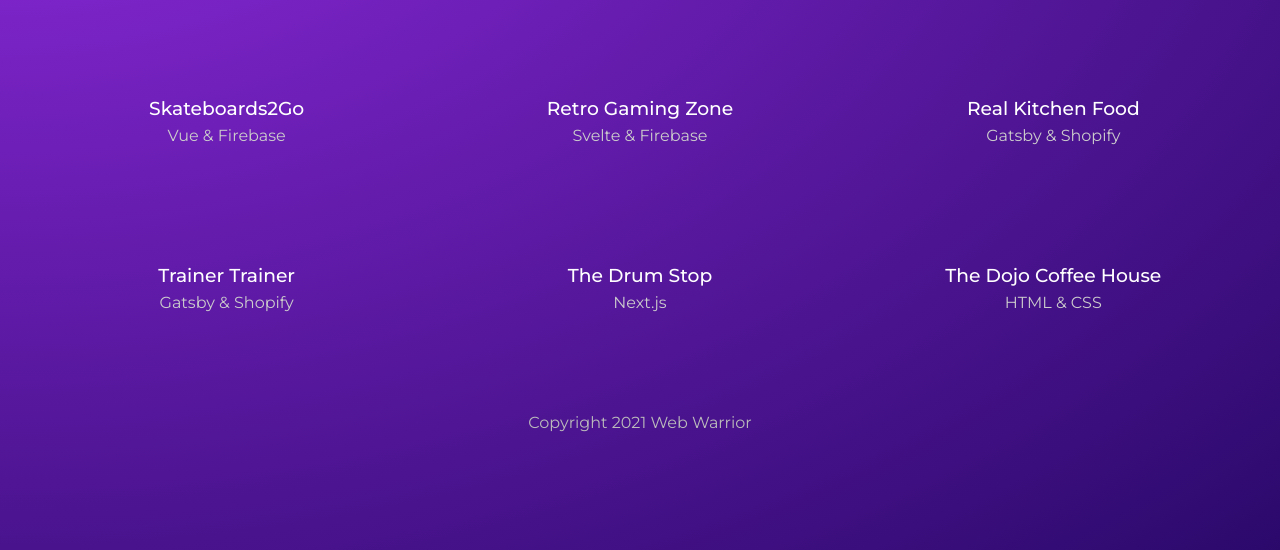
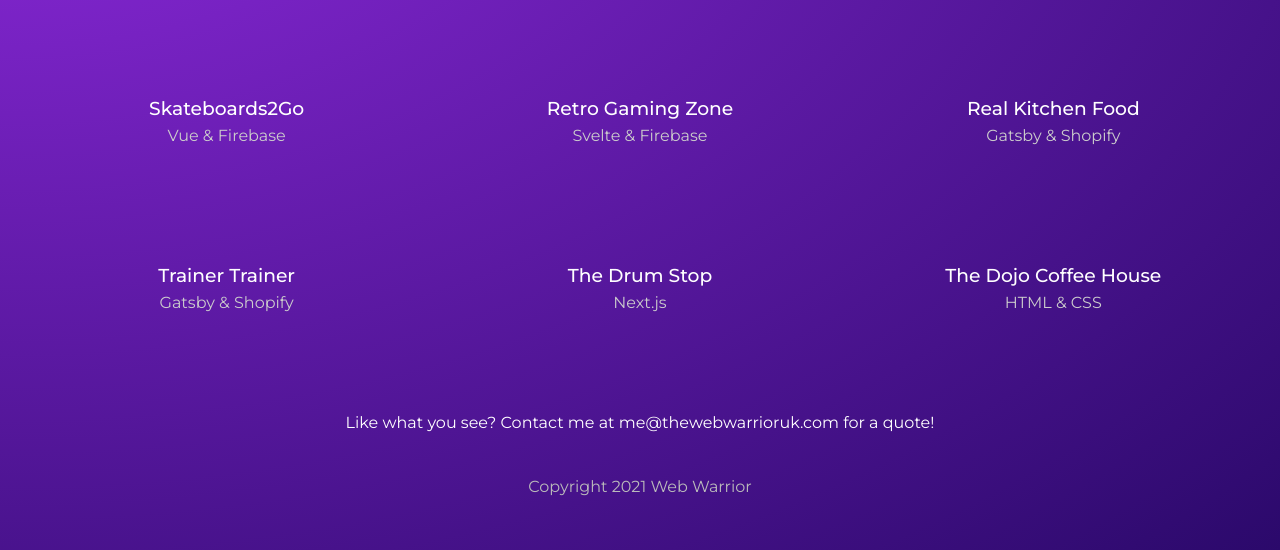
Before and after one commit to HeideQueen/web-warrior, a Gatsby site: page /projects in a window 1280 px wide. Shown: the part 250-800 px from the top of the page. Built offline with nearby package versions, Linux system fonts and the light colour scheme; Gatsby itself is replaced by a stand-in of ours.

Commit message:
multiple queries

```diff
--- a/gatsby-config.js
+++ b/gatsby-config.js
@@ -20,5 +20,6 @@
     title: "Web Warrior",
     description: "web dev portfolio",
     copyright: "This website is copyright 2021 Web Warrior",
+    contact: "me@thewebwarrioruk.com",
   },
 }
--- a/src/pages/projects/index.js
+++ b/src/pages/projects/index.js
@@ -6,7 +6,8 @@
 import { portfolio, projects } from "../../styles/projects.module.css"
 
 function Projects({ data }) {
-  const projectsData = data.allMarkdownRemark.nodes
+  const projectsData = data.projects.nodes
+  const contact = data.contact.siteMetadata.contact
 
   return (
     <Layout>
@@ -26,6 +27,7 @@
             )
           })}
         </div>
+        <p>Like what you see? Contact me at {contact} for a quote!</p>
       </div>
     </Layout>
   )
@@ -34,7 +36,9 @@
 export default Projects
 export const query = graphql`
   query ProjectsPage {
-    allMarkdownRemark(sort: { fields: frontmatter___date, order: DESC }) {
+    projects: allMarkdownRemark(
+      sort: { fields: frontmatter___date, order: DESC }
+    ) {
       nodes {
         frontmatter {
           slug
@@ -44,5 +48,10 @@
         id
       }
     }
+    contact: site {
+      siteMetadata {
+        contact
+      }
+    }
   }
 `
```
